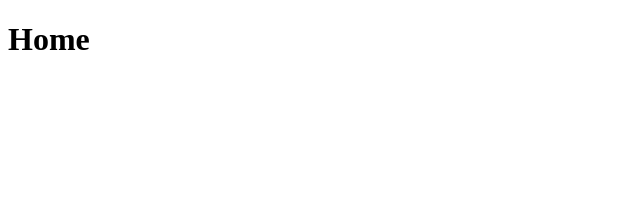
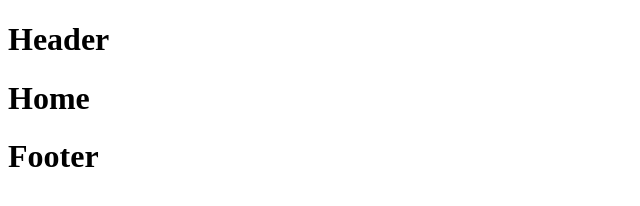
Before and after one commit to TripSit/main-website, a Gatsby site: page / in a window 1280 px wide. Shown: the whole page, without its empty margins (0-640 px from the left). Built offline with nearby package versions, Linux system fonts and the light colour scheme; Gatsby itself is replaced by a stand-in of ours.

Commit message:
basic layout

```diff
--- a/package.json
+++ b/package.json
@@ -15,8 +15,11 @@
     "test:unit": "jest"
   },
   "dependencies": {
+    "bootstrap": "^4.5.3",
     "gatsby": "^2.24.82",
+    "prop-types": "^15.7.2",
     "react": "^16.14.0",
+    "react-bootstrap": "^1.3.0",
     "react-dom": "^16.14.0",
     "react-helmet": "^6.1.0"
   },
--- /dev/null
+++ b/src/components/Layout/Footer.jsx
@@ -0,0 +1,11 @@
+import React from 'react';
+
+function LayoutFooter() {
+	return (
+		<footer>
+			<h1>Footer</h1>
+		</footer>
+	);
+}
+
+export default LayoutFooter;
--- /dev/null
+++ b/src/components/Layout/Header.jsx
@@ -0,0 +1,11 @@
+import React from 'react';
+
+function LayoutHeader() {
+	return (
+		<header>
+			<h1>Header</h1>
+		</header>
+	);
+}
+
+export default LayoutHeader;
--- a/src/components/Layout/index.jsx
+++ b/src/components/Layout/index.jsx
@@ -1,11 +1,17 @@
 import React from 'react';
 import PropTypes from 'prop-types';
+import Header from './Header';
+import Footer from './Footer';
 
 function Layout({ children }) {
 	return (
-		<main>
-			{children}
-		</main>
+		<>
+			<Header />
+			<main>
+				{children}
+			</main>
+			<Footer />
+		</>
 	);
 }
 
--- a/src/pages/index.jsx
+++ b/src/pages/index.jsx
@@ -3,7 +3,7 @@ import DocumentHead from '../components/DocumentHead';
 import Layout from '../components/Layout';
 
 export default function Home() {
-  return (
+	return (
 		<>
 			<DocumentHead title="Home" />
 			<Layout>
```
Also changed, not shown: .eslintrc.js, 1 other file.
